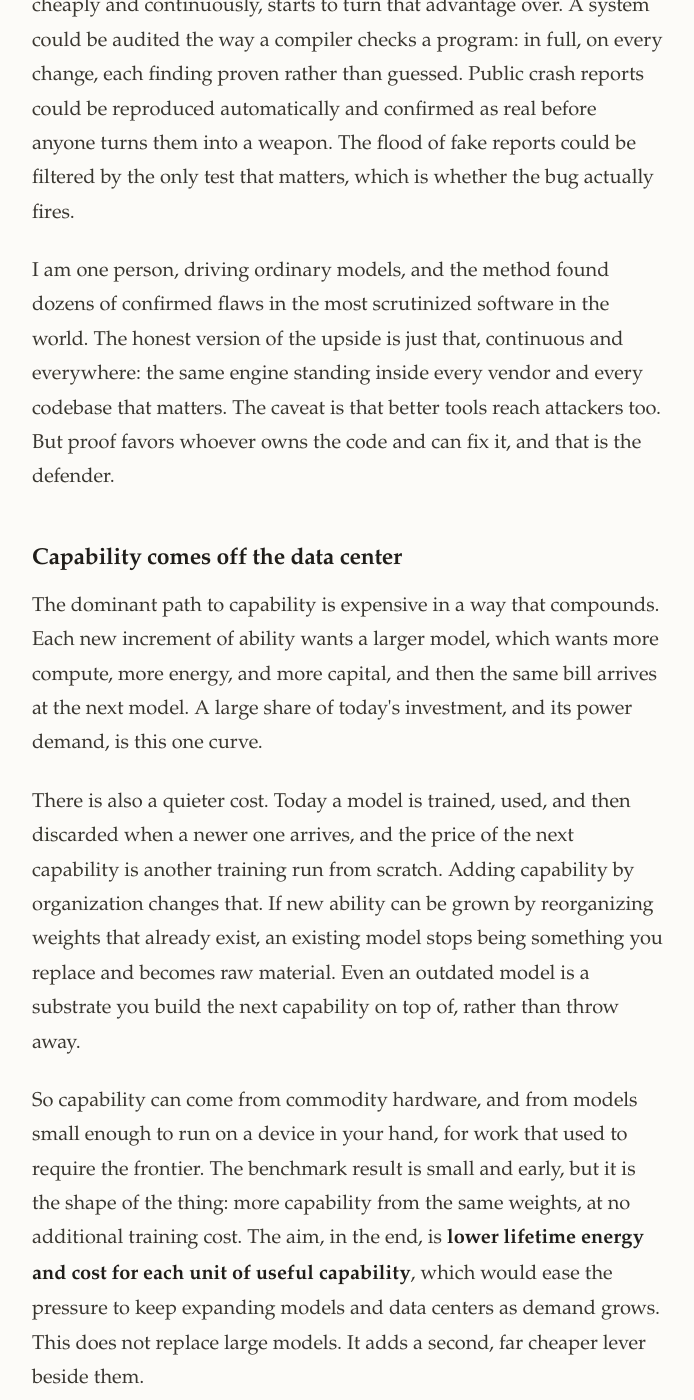
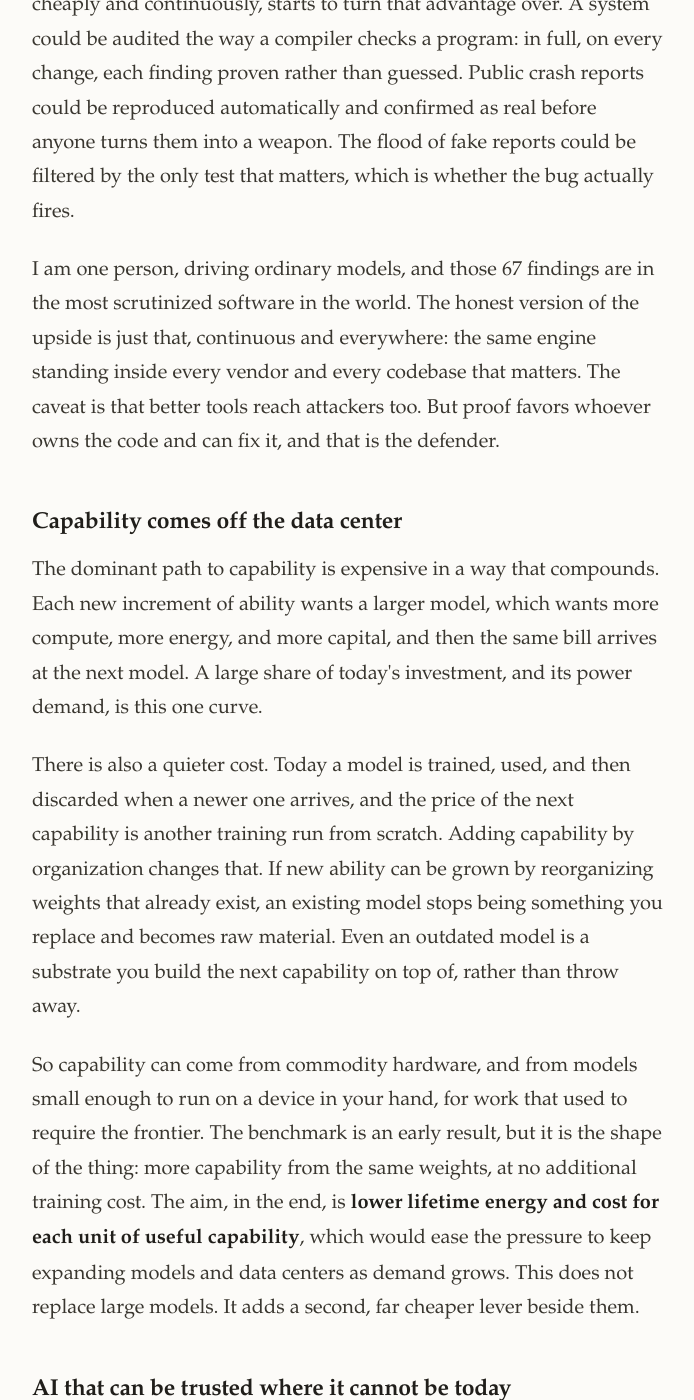
Before and after one commit to calysteon/calysteon.github.io, a Jekyll site: the page charbyte.html, which Jekyll copies as it is, in a window 1280 px wide and 1400 px high, scrolled down 3189 px. Shown: the whole window, without its empty margins (292-986 px from the left). Built offline with Jekyll 4.4.1, drawn with Linux system fonts in a browser that asks for light colours; some of the changed text lies outside the part shown.

Commit message:
Essay: state CVE count and ranking assertively (67, second in the world); remove fact-hedging

```diff
--- a/charbyte.html
+++ b/charbyte.html
@@ -93,7 +93,7 @@
 
     <p>A method that can find and prove real flaws across a whole system, cheaply and continuously, starts to turn that advantage over. A system could be audited the way a compiler checks a program: in full, on every change, each finding proven rather than guessed. Public crash reports could be reproduced automatically and confirmed as real before anyone turns them into a weapon. The flood of fake reports could be filtered by the only test that matters, which is whether the bug actually fires.</p>
 
-    <p>I am one person, driving ordinary models, and the method found dozens of confirmed flaws in the most scrutinized software in the world. The honest version of the upside is just that, continuous and everywhere: the same engine standing inside every vendor and every codebase that matters. The caveat is that better tools reach attackers too. But proof favors whoever owns the code and can fix it, and that is the defender.</p>
+    <p>I am one person, driving ordinary models, and those 67 findings are in the most scrutinized software in the world. The honest version of the upside is just that, continuous and everywhere: the same engine standing inside every vendor and every codebase that matters. The caveat is that better tools reach attackers too. But proof favors whoever owns the code and can fix it, and that is the defender.</p>
 
     <h2>Capability comes off the data center</h2>
 
@@ -101,7 +101,7 @@
 
     <p>There is also a quieter cost. Today a model is trained, used, and then discarded when a newer one arrives, and the price of the next capability is another training run from scratch. Adding capability by organization changes that. If new ability can be grown by reorganizing weights that already exist, an existing model stops being something you replace and becomes raw material. Even an outdated model is a substrate you build the next capability on top of, rather than throw away.</p>
 
-    <p>So capability can come from commodity hardware, and from models small enough to run on a device in your hand, for work that used to require the frontier. The benchmark result is small and early, but it is the shape of the thing: more capability from the same weights, at no additional training cost. The aim, in the end, is <strong>lower lifetime energy and cost for each unit of useful capability</strong>, which would ease the pressure to keep expanding models and data centers as demand grows. This does not replace large models. It adds a second, far cheaper lever beside them.</p>
+    <p>So capability can come from commodity hardware, and from models small enough to run on a device in your hand, for work that used to require the frontier. The benchmark is an early result, but it is the shape of the thing: more capability from the same weights, at no additional training cost. The aim, in the end, is <strong>lower lifetime energy and cost for each unit of useful capability</strong>, which would ease the pressure to keep expanding models and data centers as demand grows. This does not replace large models. It adds a second, far cheaper lever beside them.</p>
 
     <h2>AI that can be trusted where it cannot be today</h2>
 
```
Also changed, not shown: other parts of charbyte.html (+2 -2 lines).
